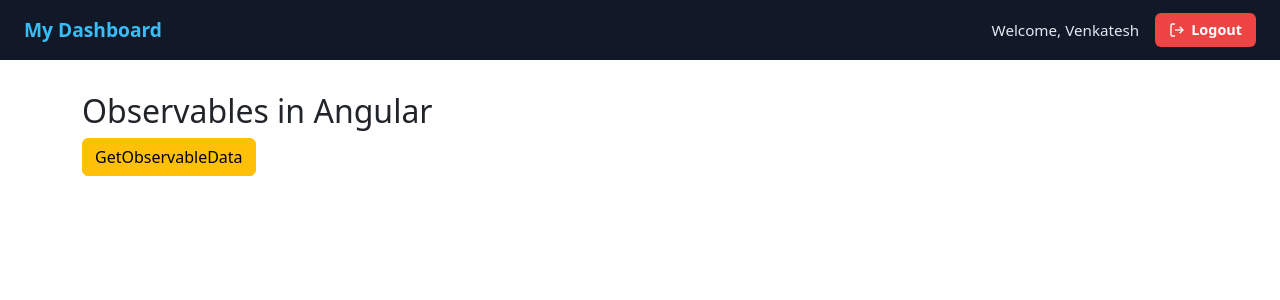
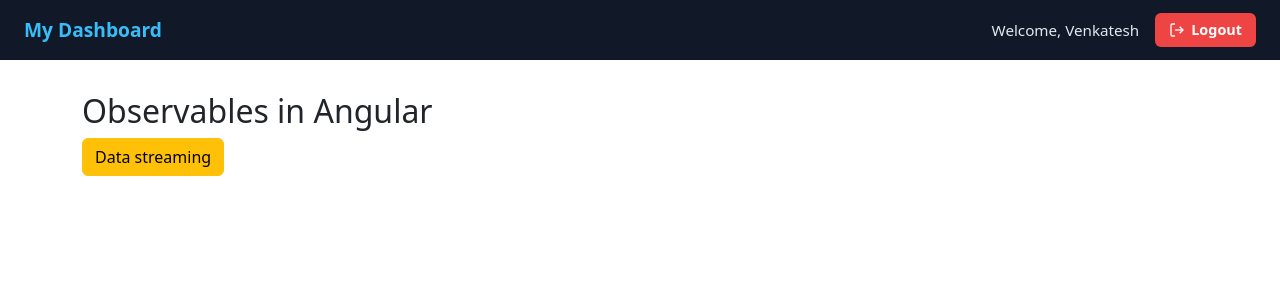
Before and after one commit to gowthamiallam/Angular22Project, an Angular app: page /observables-promises in a window 1280 px wide. Shown: the top 300 px of the page. Built offline with nearby package versions, Linux system fonts and the light colour scheme.

Commit message:
error and complete methods in observables

```diff
--- a/src/app/observable-promises/observable-promises.html
+++ b/src/app/observable-promises/observable-promises.html
@@ -3,7 +3,8 @@
     <!-- USE FOR SINGLE DATA  dont click both buttons at a time see the difference of commenting-->
     <!-- <button class="btn btn-warning" (click)="getAsyncData()">Get Data</button> -->
     <!-- USE FOR STREAMING OF DATA  -->
-    <button class="btn btn-warning" (click)="getObservableData()">GetObservableData</button>
+    <!-- <button class="btn btn-warning" (click)="getObservableData()">GetObservableData</button> -->
+    <button class="btn btn-warning" (click)="getStreamingOfData()">Data streaming</button>
     <br>
     <!-- @for(x of dataList();track $index){
     <div class="data-list">
--- a/src/app/observable-promises/observable-promises.ts
+++ b/src/app/observable-promises/observable-promises.ts
@@ -11,6 +11,7 @@ import { Observable } from 'rxjs';
 export class ObservablePromises {
   dataList: any = [];
   // dataList = signal<any[]>([]);
+
 
   // 2. Inject ChangeDetectorRef right here in the class property definitions
   private cdr = inject(ChangeDetectorRef);
@@ -122,24 +123,67 @@ export class ObservablePromises {
   //   // observer.next(5);//here 5th value will be emitted
   // })
 
+  //Process
+  //when we are  calling  next method observable  is going to emit  a next event or  data
+  //when the next event will be emitted subscriber listen or wait for next event  by subscribing to that observable
+  // when the next event will be emitted event handler handles that next event by calling this first call back function
+  //and in this call back function we are going to receive the value or data
+
+
+  //when working with asynchronous data observable can also emit an error  observable is going to emit an error event also
+
+  //to emit an error we use error method
+  //to emit some data or event we use next method
+
+
+  //observable also send complete signal
+  //complete method tells all the data from data stream are successfully completed
+
+  //the subscriber will be notified
+  //to this subscribe method we can pass the 3 call back functions to handle using event handler
+  //1.next -1st call back funcion -to handle the event or  value emitted by next method
+  //2.error -2nd call back function - to handle the error event emitted by error method
+  //3.completed call back function -not receive any argument we can execute the 3rd call back function
+
+  //after complete signal has been emitted we can not emit any more data from observable
+
+  //By using observable when we want to emit some data we use next method - next method is going to emit next event
+  //when we want to emit some error we use error method - error method is going to emit error event
+  //when we want to emit complete signal we use complete method - complete method is going to emit complete event
+
+  //since we subscribe to these observable when any of those events will happen this line of code will be notified about that
+  //and then we can pass the next call back function to handle next event
+  //we can pass the error call back function to handle the error event
+  //we cann pass the complete call back function to handle the complete event
+
+  //in the old code its depricated so its showing error in the latest way
+
+
+  //uncomment the things if you want to check the changes
   myObservable = new Observable(observer => {
     setTimeout(() => { observer.next(1) }, 1000);
     setTimeout(() => { observer.next(2) }, 2000);
     setTimeout(() => { observer.next(3) }, 3000);
+    // setTimeout(() => { observer.error(new Error('hurray something went wrong')) }, 3000);
     setTimeout(() => { observer.next(4) }, 4000);
-    setTimeout(() => { observer.next(5) }, 5000)
+    setTimeout(() => { observer.next(5) }, 5000);
+    setTimeout(() => { observer.complete() }, 6000);//4 and 5 will print
+    // setTimeout(() => { observer.complete() }, 3000); //4 and 5 will not print settimeout is changed
   })
 
+
+  //old way of handling the emitted data by observables
   getObservableData() {
     this.dataList = [];
-    this.myObservable.subscribe((val: any) => { //receving the first value and pushing again 2nd 3rd 4th and 5 th values and pusing
+    this.myObservable.subscribe((val: any) => {
+      //receving the first value and pushing again 2nd 3rd 4th and 5 th values and pusing
       // this.dataList.push(val);
       // console.log(this.dataList, "Data streaming in the form of observables ");
 
 
       // 3. Keep the spread operator logic
-      this.dataList = [...this.dataList, val];
-      console.log(this.dataList, "Data streaming in the form of observables");
+      // this.dataList = [...this.dataList, val];
+      // console.log(this.dataList, "Data streaming in the form of observables");
 
       // 4. Force Angular to immediately check this component and refresh the UI
       this.cdr.detectChanges();
@@ -149,7 +193,18 @@ export class ObservablePromises {
       // 2. Use the .update() method and return a NEW array reference
       // this.dataList.update(currentList => [...currentList, val]);
       // console.log(this.dataList(), "Data streaming in the form of observables");
-    });
+    },
+      (err: any) => {
+        // Handle the error using 2nd call back function and
+        // once the error has occured after that observable wont emit any more value or the  data any more 4 &  5 will not get emitted
+        //(or) complete signal also not emmited from observable
+        alert(err.message);
+      },
+      () => {
+        console.log("complete ")
+        //this is 3rd call back function complete signal i.e observable completed the data streaming it wont emmit any data
+        alert("All the data is streamed ")
+      });
   }
 
   // myObservable = new Observable(observer => {
@@ -174,4 +229,23 @@ export class ObservablePromises {
   //     complete: () => console.log('Done!')
   //   });
   // }
+  //new way of handling the data
+  getStreamingOfData() {
+    this.dataList = [];
+    //this keyword will point to instance of this component
+    this.myObservable.subscribe({
+      next: value => {
+        this.dataList = [...this.dataList, value];
+        this.cdr.detectChanges();
+      },
+      error(err) {
+        alert(err.message);
+      },
+      complete() {
+        alert("all the data is streamed")
+      }
+    })
+
+  }
+
 }
```
